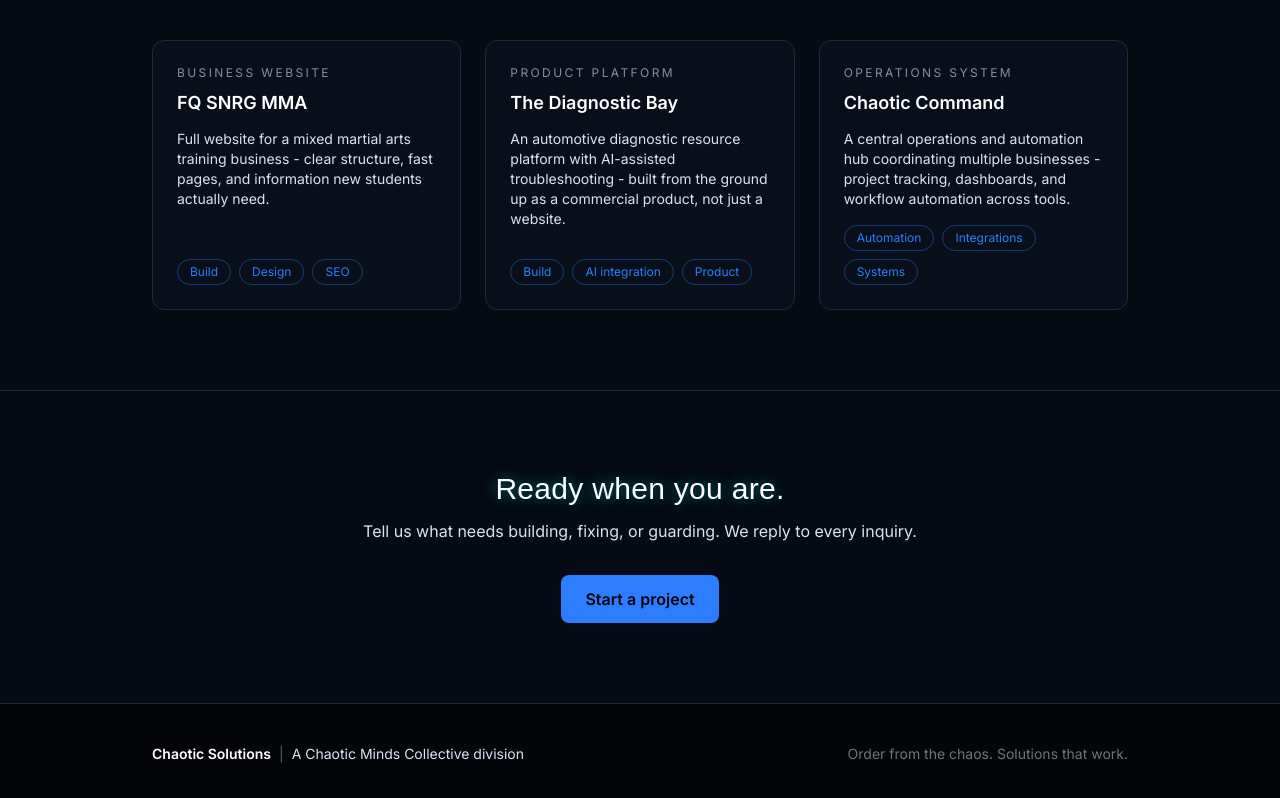
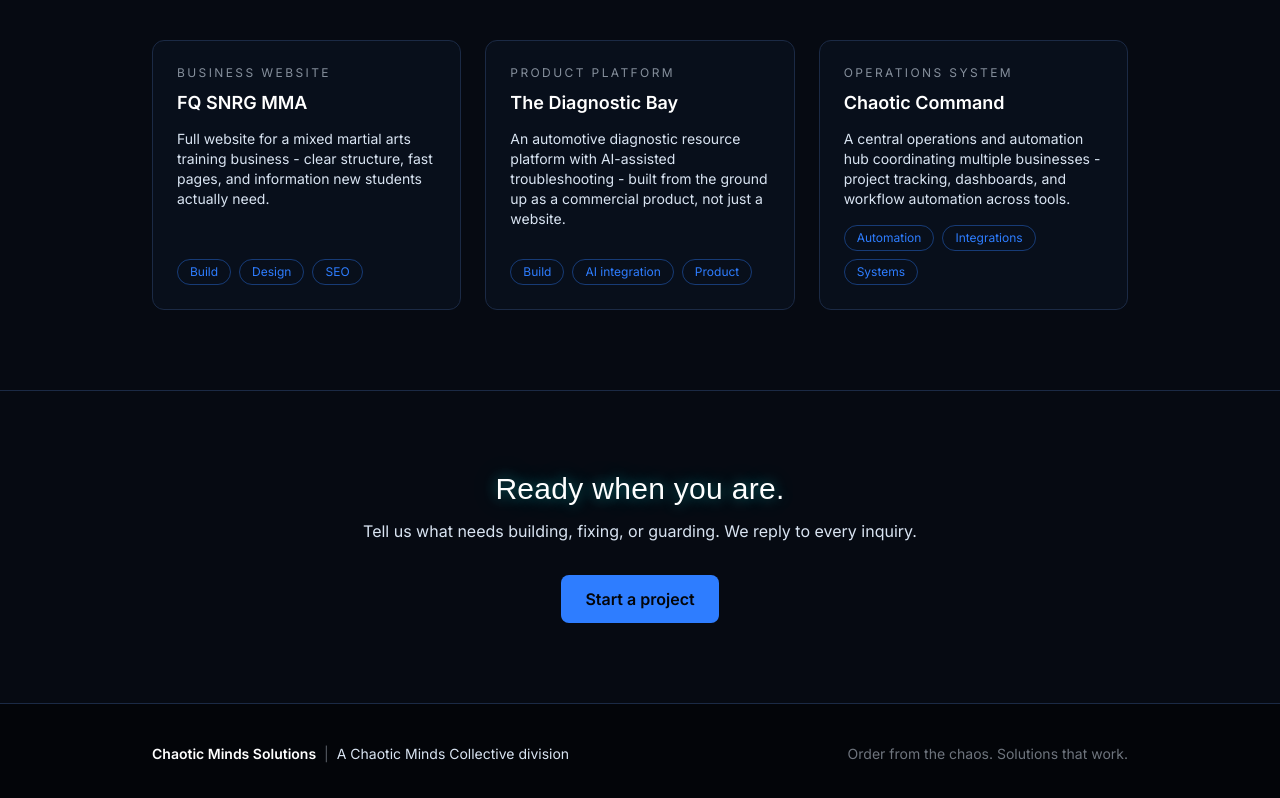
Before and after one commit to Chaotic-Minds-Collective/chaotic-solutions-site, a Next.js app: page / in a window 1280 px wide. Shown: the part 2431-3229 px from the top of the page. Built offline with nearby package versions, Linux system fonts and the light colour scheme; a web font is replaced by a local one.

Commit message:
rebrand: use Chaotic Minds Solutions identity

```diff
--- a/components/Footer.tsx
+++ b/components/Footer.tsx
@@ -3,7 +3,7 @@ export default function Footer() {
     <footer className="border-t border-steel">
       <div className="mx-auto flex max-w-5xl flex-col items-center justify-between gap-4 px-6 py-10 text-center text-sm sm:flex-row sm:text-left">
         <p>
-          <span className="font-semibold text-white">Chaotic Solutions</span>
+          <span className="font-semibold text-white">Chaotic Minds Solutions</span>
           <span className="mx-2 text-mist/40">|</span>A Chaotic Minds Collective
           division
         </p>
```
